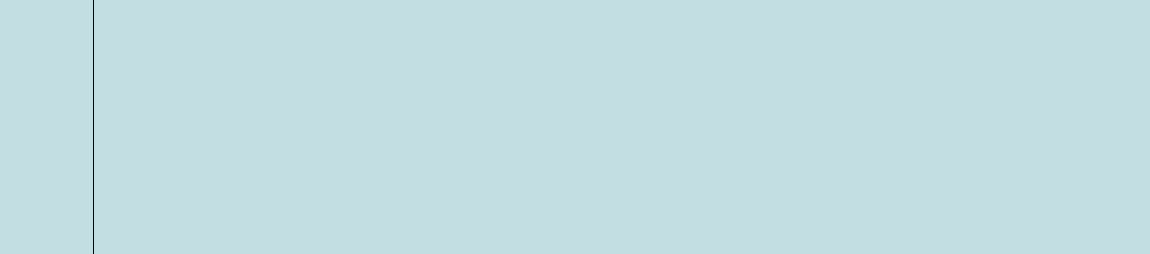
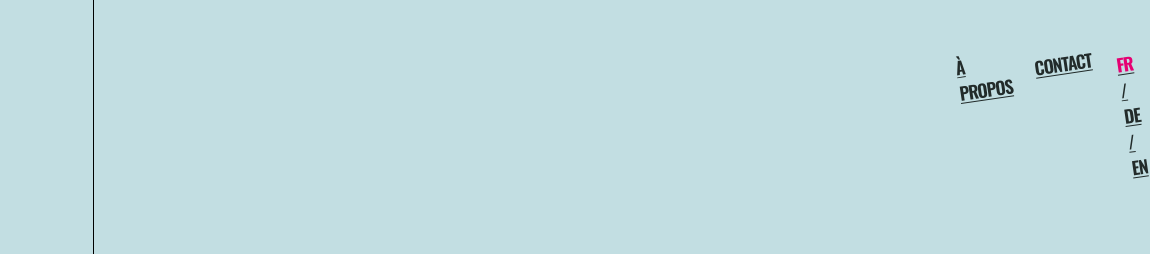
Before and after one commit to May1inn333/DesignSystem, a website built with Parcel: page src/index.html in a window 1280 px wide. Shown: the top 254 px of the page, 237-1387 px from the left, 1150 px wide, since content can reach past the window. Built offline with nearby package versions, Linux system fonts and the light colour scheme.

Commit message:
header + animation color

```diff
--- a/src/index.html
+++ b/src/index.html
@@ -13,6 +13,11 @@
     />
   </head>
   <body>
+    <ul class="header">
+      <li class="menu-item">À PROPOS</li>
+      <li class="menu-item">CONTACT</li>
+      <li class="menu-item"><strong>FR</strong> / DE / EN</li>
+    </ul>
     <div class="ligne">
       <img class="logo" src="/src/img/trois_cent_60_-_logo.png" alt="logo" />
       <div class="rubrique">
--- a/src/scss/_font.scss
+++ b/src/scss/_font.scss
@@ -45,3 +45,29 @@
 .nav-item-active {
   color: var(--Pink, #e50072);
 }
+
+.menu-item {
+  color: #222b2a;
+  font-family: Oswald;
+  font-size: 17.672px;
+  font-style: normal;
+  font-weight: 600;
+  line-height: normal;
+  letter-spacing: -0.884px;
+  text-decoration-line: underline;
+  text-decoration-style: solid;
+  text-decoration-skip-ink: auto;
+  text-decoration-thickness: auto;
+  text-underline-offset: auto;
+  text-underline-position: from-font;
+  text-transform: uppercase;
+}
+
+.menu-item:hover {
+  color: var(--Pink, #e50072);
+  transition: color 0.5s ease;
+}
+
+strong {
+  color: var(--Pink, #e50072);
+}
--- a/src/scss/_layout.scss
+++ b/src/scss/_layout.scss
@@ -34,3 +34,16 @@ ul {
 .nav-item-active {
   transform: rotate(-8.428deg);
 }
+
+.header {
+  position: absolute;
+  padding-top: 50px;
+  display: flex;
+  list-style: none;
+  gap: 25px;
+  padding-left: 1200px;
+}
+
+.menu-item {
+  transform: rotate(-8.43deg);
+}
```
Also changed, not shown: src/musique.html (+5 -0 lines).
